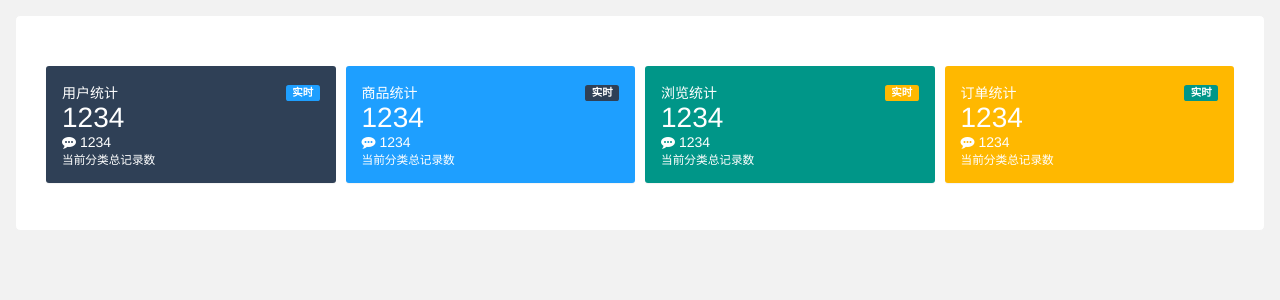
After one commit to 1461161311/ThinkPHP6-Shopping, a PHP site: page /app/admin/view/index/welcome.html in a window 1280 px wide. The commit adds this page. Shown: the top 300 px of the page. Run offline with PHP 8.4, Linux system fonts and the light colour scheme.

Commit message:
测试登录跳转功能

```diff
--- /dev/null
+++ b/tp/app/admin/view/index/welcome.html
@@ -0,0 +1,105 @@
+<!DOCTYPE html>
+<html>
+<head>
+    <meta charset="utf-8">
+    <title>主页一</title>
+    <meta name="renderer" content="webkit">
+    <meta http-equiv="X-UA-Compatible" content="IE=edge,chrome=1">
+    <meta name="viewport" content="width=device-width, initial-scale=1, maximum-scale=1">
+    <link rel="stylesheet" href="{__STATIC_PATH}admin/lib/layui-v2.5.4/css/layui.css" media="all">
+    <link rel="stylesheet" href="{__STATIC_PATH}admin/lib/font-awesome-4.7.0/css/font-awesome.min.css" media="all">
+    <link rel="stylesheet" href="{__STATIC_PATH}admin/css/public.css" media="all">
+</head>
+<style>
+    .layui-top-box {padding:40px 20px 20px 20px;color:#fff}
+    .panel {margin-bottom:17px;background-color:#fff;border:1px solid transparent;border-radius:3px;-webkit-box-shadow:0 1px 1px rgba(0,0,0,.05);box-shadow:0 1px 1px rgba(0,0,0,.05)}
+    .panel-body {padding:15px}
+    .panel-title {margin-top:0;margin-bottom:0;font-size:14px;color:inherit}
+    .label {display:inline;padding:.2em .6em .3em;font-size:75%;font-weight:700;line-height:1;color:#fff;text-align:center;white-space:nowrap;vertical-align:baseline;border-radius:.25em;margin-top: .3em;}
+    .layui-red {color:red}
+    .main_btn > p {height:40px;}
+</style>
+<body>
+<div class="layuimini-container">
+    <div class="layuimini-main layui-top-box">
+        <div class="layui-row layui-col-space10">
+
+            <div class="layui-col-md3">
+                <div class="col-xs-6 col-md-3">
+                    <div class="panel layui-bg-cyan">
+                        <div class="panel-body">
+                            <div class="panel-title">
+                                <span class="label pull-right layui-bg-blue">实时</span>
+                                <h5>用户统计</h5>
+                            </div>
+                            <div class="panel-content">
+                                <h1 class="no-margins">1234</h1>
+                                <div class="stat-percent font-bold text-gray"><i class="fa fa-commenting"></i> 1234</div>
+                                <small>当前分类总记录数</small>
+                            </div>
+                        </div>
+                    </div>
+                </div>
+            </div>
+
+            <div class="layui-col-md3">
+                <div class="col-xs-6 col-md-3">
+                    <div class="panel layui-bg-blue">
+                        <div class="panel-body">
+                            <div class="panel-title">
+                                <span class="label pull-right layui-bg-cyan">实时</span>
+                                <h5>商品统计</h5>
+                            </div>
+                            <div class="panel-content">
+                                <h1 class="no-margins">1234</h1>
+                                <div class="stat-percent font-bold text-gray"><i class="fa fa-commenting"></i> 1234</div>
+                                <small>当前分类总记录数</small>
+                            </div>
+                        </div>
+                    </div>
+                </div>
+            </div>
+
+            <div class="layui-col-md3">
+                <div class="col-xs-6 col-md-3">
+                    <div class="panel layui-bg-green">
+                        <div class="panel-body">
+                            <div class="panel-title">
+                                <span class="label pull-right layui-bg-orange">实时</span>
+                                <h5>浏览统计</h5>
+                            </div>
+                            <div class="panel-content">
+                                <h1 class="no-margins">1234</h1>
+                                <div class="stat-percent font-bold text-gray"><i class="fa fa-commenting"></i> 1234</div>
+                                <small>当前分类总记录数</small>
+                            </div>
+                        </div>
+                    </div>
+                </div>
+            </div>
+            <div class="layui-col-md3">
+                <div class="col-xs-6 col-md-3">
+                    <div class="panel layui-bg-orange">
+                        <div class="panel-body">
+                            <div class="panel-title">
+                                <span class="label pull-right layui-bg-green">实时</span>
+                                <h5>订单统计</h5>
+                            </div>
+                            <div class="panel-content">
+                                <h1 class="no-margins">1234</h1>
+                                <div class="stat-percent font-bold text-gray"><i class="fa fa-commenting"></i> 1234</div>
+                                <small>当前分类总记录数</small>
+                            </div>
+                        </div>
+                    </div>
+                </div>
+            </div>
+        </div>
+    </div>
+
+
+    </div>
+
+<script src="{__STATIC_PATH}admin/lib/layui-v2.5.4/layui.js" charset="utf-8"></script>
+</body>
+</html>
--- a/tp/config/view.php
+++ b/tp/config/view.php
@@ -22,4 +22,9 @@ return [
     'taglib_begin'  => '{',
     // 标签库标签结束标记
     'taglib_end'    => '}',
+
+    'tpl_replace_string' => [
+        '{__STATIC_PATH}' => '/static/',
+    ],
+
 ];
--- a/tp/public/static/admin/api/init.json
+++ b/tp/public/static/admin/api/init.json
@@ -5,7 +5,7 @@
   "homeInfo": {
     "title": "首页 home",
     "icon": "fa fa-home",
-    "href": "page/welcome.html?mpi=m-p-i-0"
+    "href": "/admin/index/welcome"
   },
   "logoInfo": {
     "title": "电商后台管理",
--- a/tp/public/static/admin/js/login.js
+++ b/tp/public/static/admin/js/login.js
@@ -46,7 +46,7 @@ layui.use(['form'], function () {
             success(res){
                 if(res.status == 1){
                     layer.msg('登录成功', function () {
-                        window.location = '/admin/index/index';
+                        window.location = '/admin/index/welcome';
                     });
                 }else {
                     layer.msg(res.message);
--- a/tp/runtime/admin/temp/6fb36451c00815cf8c42dade04a54cc3.php
+++ b/tp/runtime/admin/temp/6fb36451c00815cf8c42dade04a54cc3.php
@@ -1,4 +1,4 @@
-<?php /*a:1:{s:77:"E:\Code\Git-tp6\ThinkPHP6-Shopping_Project\tp\app\admin\view\login\index.html";i:1608021968;}*/ ?>
+<?php /*a:1:{s:77:"E:\Code\Git-tp6\ThinkPHP6-Shopping_Project\tp\app\admin\view\login\index.html";i:1608086242;}*/ ?>
 <!DOCTYPE html>
 <html>
 <head>
```
Also changed, not shown: tp/app/admin/controller/Index.php (+9 -1 lines), tp/app/admin/view/index/index.html (added, +103 -0 lines), tp/app/admin/view/login/index.html (+6 -6 lines), tp/runtime/admin/temp/06388bdb3d50d992aaca51c4f962fe85.php (added, +106 -0 lines), tp/runtime/admin/temp/545ebb47368eb4db777f62e8af8c9a4f.php (added, +104 -0 lines), 4 other files.
